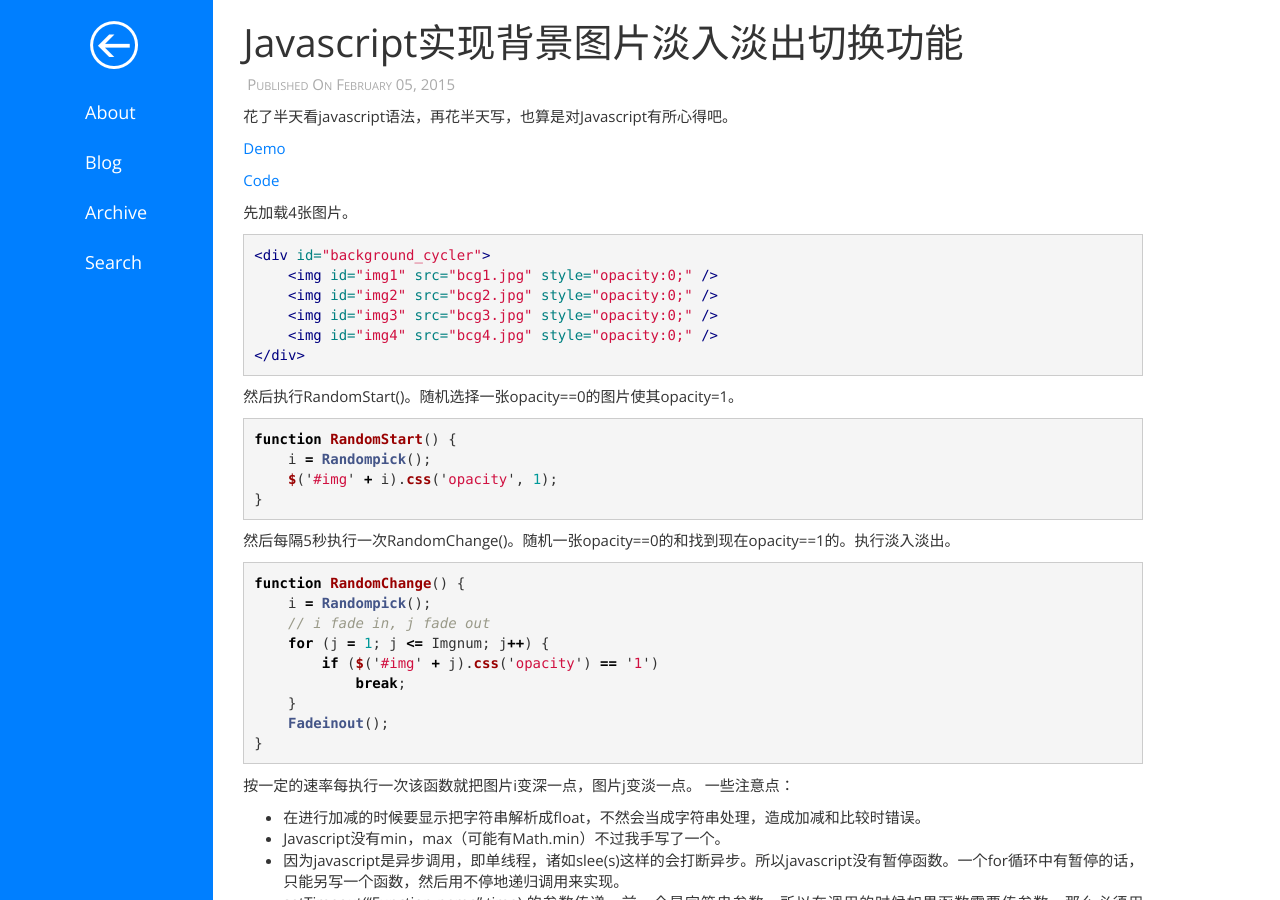
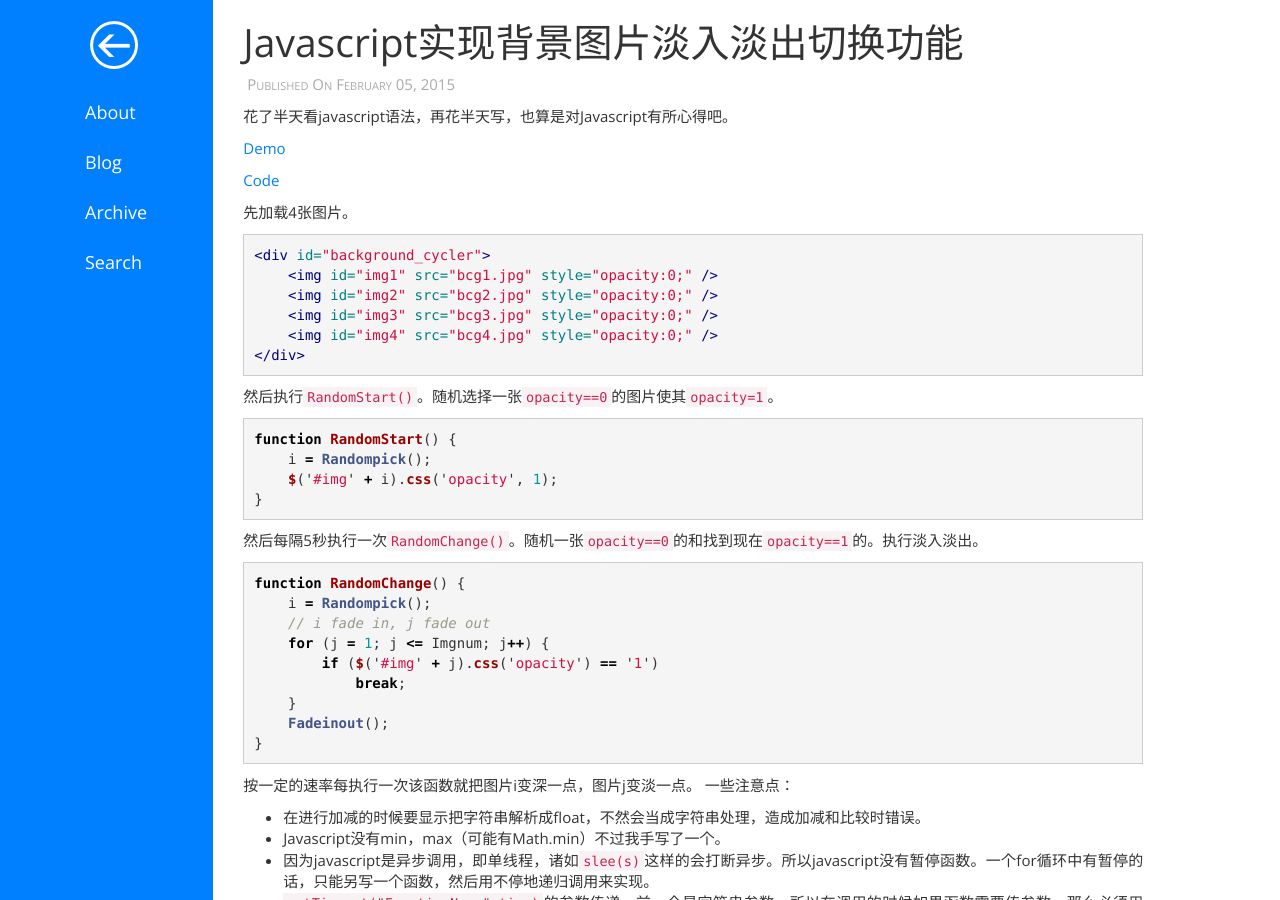
Before and after one commit to ZhuFengdaaa/ZhuFengdaaa.github.io, a Jekyll site: the page built from _posts/2015-2-5-Js-Image-Switch.md, in a window 1280 px wide and 900 px high. Built offline with Jekyll 4.4.1, drawn with Linux system fonts in a browser that asks for light colours; Markdown is read by kramdown in place of the engine named in the settings; comment, search, counter and statistics services are not loaded; some of the changed text lies outside the part shown.

Commit message:
2015-02-05-13-24-22

```diff
--- a/_config.yml
+++ b/_config.yml
@@ -1,9 +1,9 @@
 # Configurations
 encoding: utf-8
-highlighter: true
 markdown: rdiscount
 markdown_ext:  markdown,mkdown,mkdn,mkd,md
 highlighter: pygments
+# highlighter: rouge
 
 # Permalinks
 permalink:        /blog/:year/:month/:day/:title
--- a/_posts/2015-2-5-Js-Image-Switch.md
+++ b/_posts/2015-2-5-Js-Image-Switch.md
@@ -22,7 +22,7 @@ tag: JavaScript
 </div>
 {% endhighlight %}
 
-然后执行RandomStart()。随机选择一张opacity==0的图片使其opacity=1。
+然后执行`RandomStart()`。随机选择一张`opacity==0`的图片使其`opacity=1`。
 
 {% highlight javascript %}
 function RandomStart() {
@@ -31,7 +31,7 @@ function RandomStart() {
 }
 {% endhighlight %}
 
-然后每隔5秒执行一次RandomChange()。随机一张opacity==0的和找到现在opacity==1的。执行淡入淡出。
+然后每隔5秒执行一次`RandomChange()`。随机一张`opacity==0`的和找到现在`opacity==1`的。执行淡入淡出。
 
 {% highlight javascript %}
 function RandomChange() {
@@ -47,10 +47,11 @@ function RandomChange() {
 
 按一定的速率每执行一次该函数就把图片i变深一点，图片j变淡一点。
 一些注意点：
+
 * 在进行加减的时候要显示把字符串解析成float，不然会当成字符串处理，造成加减和比较时错误。
 * Javascript没有min，max（可能有Math.min）不过我手写了一个。
-* 因为javascript是异步调用，即单线程，诸如slee(s)这样的会打断异步。所以javascript没有暂停函数。一个for循环中有暂停的话，只能另写一个函数，然后用不停地递归调用来实现。
-* setTimeout("Function name",time) 的参数传递。前一个是字符串参数，所以在调用的时候如果函数需要传参数，那么必须用 "Functionname("+i+","+j+")",time) 的方式进行调用。（后来我就索性没写，全都开全局变量。）
+* 因为javascript是异步调用，即单线程，诸如`slee(s)`这样的会打断异步。所以javascript没有暂停函数。一个for循环中有暂停的话，只能另写一个函数，然后用不停地递归调用来实现。
+* `setTimeout("FunctionName",time)`的参数传递。前一个是字符串参数，所以在调用的时候如果函数需要传参数，那么必须用 `setTimeout("FunctionName("+i+","+j+")",time)` 的方式进行调用。（后来我就索性没写，全都开全局变量。）
 
 {% highlight javascript %}
 function Fadeinout()
```
